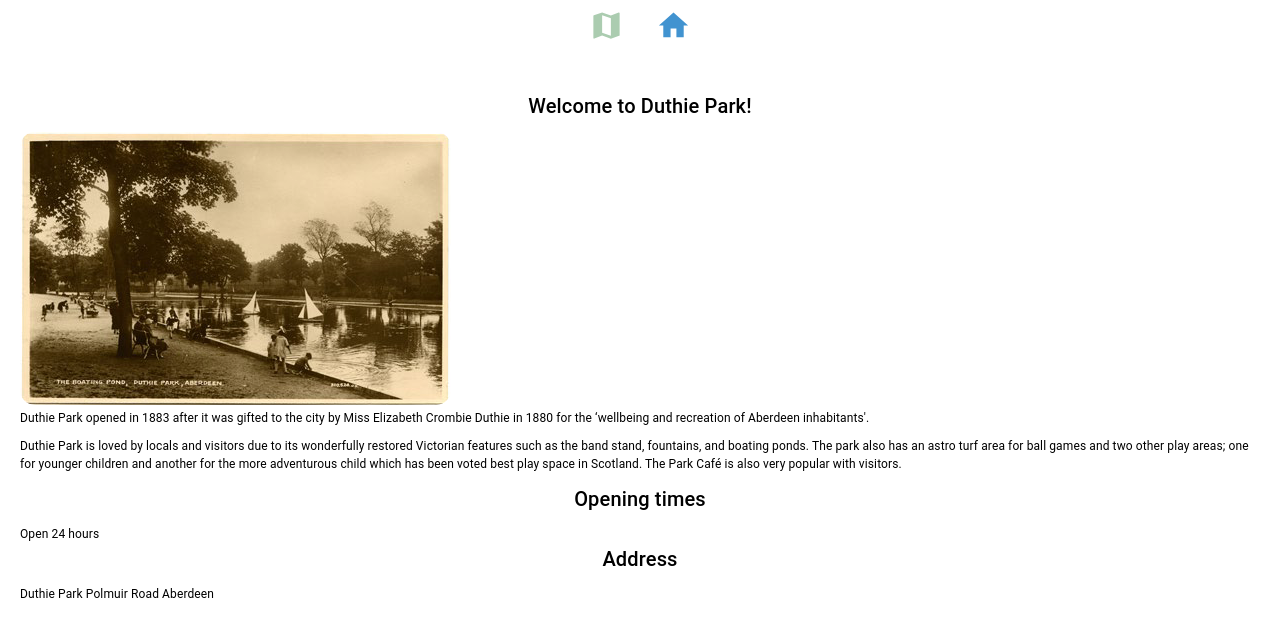
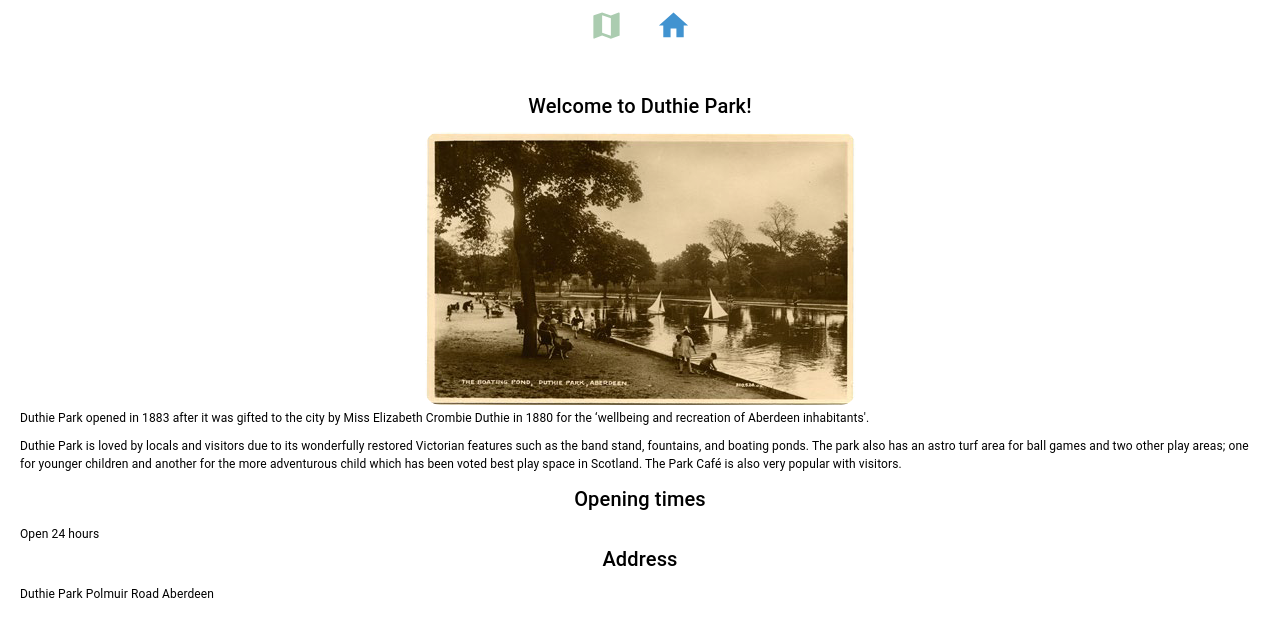
Before and after one commit to Elliotichi/Rgu-Hack-2023-Switch4Switch, a React (Create React App) app in the folder duthie-app/: page /about in a window 1280 px wide. Shown: the top 636 px of the page. Built offline with nearby package versions, Linux system fonts and the light colour scheme.

Commit message:
center about image

```diff
--- a/duthie-app/src/About/About.js
+++ b/duthie-app/src/About/About.js
@@ -10,7 +10,9 @@ export function About() {
             </div>
             <div className="about">
                 <Typography variant="h6" className="center margin-bottom">Welcome to Duthie Park!</Typography>
+                <div className="about-img-container">
                 <img src="./images/9.png" className="about-img"></img>
+                </div>
                 <Typography className="margin-bottom aboutText">
                     Duthie Park opened in 1883 after it was gifted to the city by Miss Elizabeth Crombie Duthie in 1880 for the ‘wellbeing and recreation of Aberdeen inhabitants'.
                 </Typography>
--- a/duthie-app/src/Map/SimpleMap.js
+++ b/duthie-app/src/Map/SimpleMap.js
@@ -73,7 +73,7 @@ const SimpleMap = (props) => {
                 attribution='&copy; <a href="https://www.openstreetmap.org/copyright">OpenStreetMap</a> contributors'
                 url="https://{s}.tile.openstreetmap.org/{z}/{x}/{y}.png"
             />
-            <SvgPath bounds={mapBounds}/>
+            {/* <SvgPath bounds={mapBounds}/> */}
             {/* Additional map layers or components can be added here */}
 
 
@@ -104,10 +104,10 @@ const SimpleMap = (props) => {
     );
 };
 
-function SvgPath(props) {
-    return (    <SVGOverlay attributes={{ stroke: 'red' }} bounds={props.bounds}>
-    <line x1="300" y1="600" x2="520" y2="520" stroke="black" />
-  </SVGOverlay>);
-}
+// function SvgPath(props) {
+//     return (    <SVGOverlay attributes={{ stroke: 'red' }} bounds={props.bounds}>
+//     <line x1="300" y1="600" x2="520" y2="520" stroke="black" />
+//   </SVGOverlay>);
+// }
 
 export default SimpleMap;
--- a/duthie-app/src/index.css
+++ b/duthie-app/src/index.css
@@ -106,3 +106,7 @@ p{
 .nav-icon2 {
     color: #abccb0;
 }
+
+.about-img-container {
+    text-align: center;
+}
```
